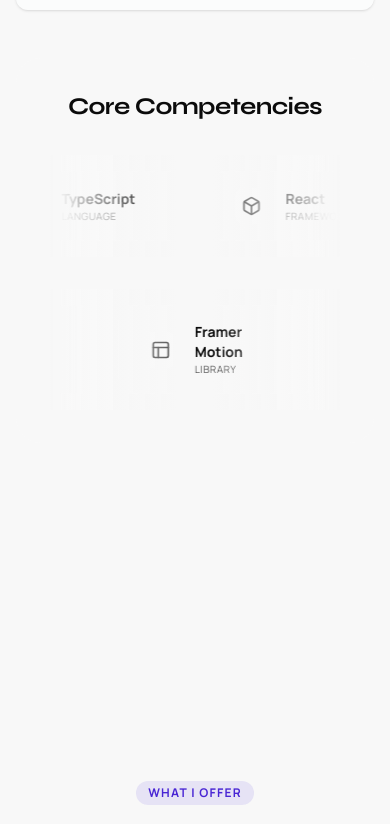
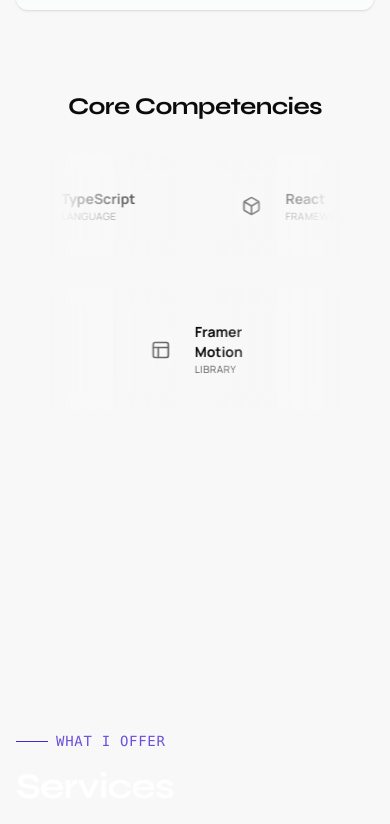
Before and after one commit to Rangga11268/darell-rangga, a Next.js app: page / in a window 390 px wide. Shown: the part 4531-5355 px from the top of the page. Built offline with nearby package versions, Linux system fonts and the light colour scheme; no server answers.

Commit message:
feat: Add internationalization support with new translation data and a services section component.

```diff
--- a/src/app/components/services-section.tsx
+++ b/src/app/components/services-section.tsx
@@ -1,116 +1,233 @@
 "use client";
 
-import { useState } from "react";
 import { motion } from "framer-motion";
+import { useLanguage } from "@/app/providers/language-provider";
+import {
+  Code2,
+  Database,
+  Layout,
+  Smartphone,
+  Zap,
+  Rocket,
+  ArrowRight,
+} from "lucide-react";
 
-import { Code, Palette, Rocket, Zap, Smartphone, Database } from "lucide-react";
-import { SectionTitle } from "@/app/components/section-title";
-import { useLanguage } from "@/app/providers/language-provider";
+const ICONS = {
+  web: Code2,
+  db: Database,
+  visual: Layout,
+  mobile: Smartphone,
+  speed: Zap,
+  deploy: Rocket,
+};
 
 export function ServicesSection() {
-  const { t } = useLanguage();
-  const [position, setPosition] = useState({ x: 0, y: 0 });
-  const [opacity, setOpacity] = useState(0);
+  const { t, language } = useLanguage();
+  const services = t.services.items;
 
-  const handleMouseMove = (e: React.MouseEvent<HTMLDivElement>) => {
-    if (!e.currentTarget) return;
-    const rect = e.currentTarget.getBoundingClientRect();
-    setPosition({ x: e.clientX - rect.left, y: e.clientY - rect.top });
+  // Animation variants
+  const containerVariants = {
+    hidden: { opacity: 0 },
+    visible: {
+      opacity: 1,
+      transition: {
+        staggerChildren: 0.1,
+      },
+    },
   };
 
-  const handleMouseEnter = () => setOpacity(1);
-  const handleMouseLeave = () => setOpacity(0);
-
-  const services = [
-    {
-      icon: Code,
-      title: t.services.items.web.title,
-      description: t.services.items.web.desc,
+  const itemVariants = {
+    hidden: { opacity: 0, y: 20 },
+    visible: {
+      opacity: 1,
+      y: 0,
+      transition: { duration: 0.5 },
     },
-    {
-      icon: Database,
-      title: t.services.items.db.title,
-      description: t.services.items.db.desc,
-    },
-    {
-      icon: Palette,
-      title: t.services.items.visual.title,
-      description: t.services.items.visual.desc,
-    },
-    {
-      icon: Smartphone,
-      title: t.services.items.mobile.title,
-      description: t.services.items.mobile.desc,
-    },
-    {
-      icon: Zap,
-      title: t.services.items.speed.title,
-      description: t.services.items.speed.desc,
-    },
-    {
-      icon: Rocket,
-      title: t.services.items.deploy.title,
-      description: t.services.items.deploy.desc,
-    },
-  ];
+  };
 
   return (
-    <section id="services" className="py-32 relative">
-      <div className="container px-4 md:px-6 mx-auto">
-        <SectionTitle title={t.services.title} subtitle={t.services.subtitle} />
+    <section id="services" className="py-20 md:py-32 relative overflow-hidden">
+      {/* Background Ambience */}
+      <div className="absolute inset-0 bg-black pointer-events-none -z-20" />
+      <div className="absolute top-1/4 left-0 w-[500px] h-[500px] bg-purple-500/10 rounded-full blur-[120px] -z-10" />
+      <div className="absolute bottom-1/4 right-0 w-[500px] h-[500px] bg-cyan-500/10 rounded-full blur-[120px] -z-10" />
 
-        <div
-          onMouseMove={handleMouseMove}
-          onMouseEnter={handleMouseEnter}
-          onMouseLeave={handleMouseLeave}
-          className="grid grid-cols-1 md:grid-cols-2 lg:grid-cols-3 gap-6 relative"
+      <div className="container mx-auto px-4">
+        {/* Header */}
+        <div className="mb-16 md:mb-24 space-y-4">
+          <motion.div
+            initial={{ opacity: 0, x: -20 }}
+            whileInView={{ opacity: 1, x: 0 }}
+            transition={{ duration: 0.6 }}
+            viewport={{ once: true }}
+            className="flex items-center gap-2 text-primary/80 font-mono text-sm uppercase tracking-wider"
           >
-          {/* Spotlight Effect Overlay */}
-          <div
-            className="absolute inset-0 pointer-events-none transition-opacity duration-500 z-10"
-            style={{
-              opacity,
-              background: `radial-gradient(600px circle at ${position.x}px ${position.y}px, rgba(255,255,255,0.06), transparent 40%)`,
-            }}
-          />
+            <span className="w-8 h-[1px] bg-primary" />
+            {t.services.subtitle}
+          </motion.div>
 
-          {services.map((service, index) => {
-            const Icon = service.icon;
+          <motion.h2
+            initial={{ opacity: 0, y: 20 }}
+            whileInView={{ opacity: 1, y: 0 }}
+            transition={{ duration: 0.6, delay: 0.1 }}
+            viewport={{ once: true }}
+            className="text-4xl md:text-6xl font-display font-bold text-transparent bg-clip-text bg-gradient-to-r from-white via-white/80 to-white/40 max-w-2xl"
+          >
+            {t.services.title}
+          </motion.h2>
+        </div>
+
+        {/* Services Grid */}
+        <motion.div
+          variants={containerVariants}
+          initial="hidden"
+          whileInView="visible"
+          viewport={{ once: true }}
+          className="grid grid-cols-1 md:grid-cols-2 lg:grid-cols-3 gap-6"
+        >
+          {Object.entries(services).map(([key, service], index) => {
+            const Icon = ICONS[key as keyof typeof ICONS] || Code2;
+
             return (
               <motion.div
-                key={service.title}
-                initial={{ opacity: 0, y: 20 }}
-                whileInView={{ opacity: 1, y: 0 }}
-                viewport={{ once: true }}
-                transition={{ duration: 0.5, delay: index * 0.1 }}
-                className="h-full relative z-20"
+                key={key}
+                variants={itemVariants}
+                className="group relative p-8 rounded-3xl bg-white/5 border border-white/10 hover:border-primary/50 transition-all duration-500 backdrop-blur-sm overflow-hidden"
               >
-                <div className="h-full bg-card/40 backdrop-blur-sm border border-white/5 rounded-xl overflow-hidden hover:bg-white/5 transition-all duration-300 group">
-                  {/* Local Glow */}
-                  <div
-                    className="absolute inset-0 opacity-0 group-hover:opacity-100 transition-opacity duration-300 pointer-events-none"
-                    style={{
-                      background: `radial-gradient(400px circle at ${position.x}px ${position.y}px, var(--primary), transparent 100%)`,
-                      opacity: 0.1,
-                    }}
-                  />
+                {/* Hover Gradient Overlay */}
+                <div className="absolute inset-0 bg-gradient-to-br from-primary/10 via-transparent to-transparent opacity-0 group-hover:opacity-100 transition-opacity duration-500" />
 
-                  <div className="p-6">
-                    <div className="w-12 h-12 rounded-xl bg-primary/10 flex items-center justify-center mb-4 group-hover:scale-110 group-hover:bg-primary group-hover:text-white transition-all duration-300">
-                      <Icon className="w-6 h-6 text-primary group-hover:text-white transition-colors" />
+                {/* Icon */}
+                <div className="relative z-10 w-12 h-12 rounded-xl bg-white/5 border border-white/10 flex items-center justify-center mb-6 text-primary group-hover:scale-110 group-hover:bg-primary group-hover:text-black transition-all duration-300">
+                  <Icon className="w-6 h-6" />
                 </div>
-                    <h3 className="text-xl font-bold font-display mb-2 group-hover:text-primary transition-colors">
+
+                {/* Content */}
+                <div className="relative z-10 space-y-3">
+                  <h3 className="text-xl font-bold text-white group-hover:text-primary transition-colors">
                     {service.title}
                   </h3>
                   <p className="text-muted-foreground leading-relaxed text-sm">
-                      {service.description}
+                    {service.desc}
                   </p>
                 </div>
+
+                {/* Decorative Corner */}
+                <div className="absolute top-0 right-0 p-4 opacity-0 group-hover:opacity-100 transition-opacity duration-300 transform translate-x-2 -translate-y-2 group-hover:translate-x-0 group-hover:translate-y-0">
+                  <ArrowRight className="w-5 h-5 text-zinc-500 -rotate-45" />
                 </div>
               </motion.div>
             );
           })}
+        </motion.div>
+
+        {/* Pricing Packages */}
+        <div className="mt-32 mb-16">
+          <div className="text-center mb-16 space-y-4">
+            <h3 className="text-3xl md:text-5xl font-display font-bold text-white">
+              {t.services.packages.title}
+            </h3>
+            <p className="text-muted-foreground max-w-2xl mx-auto">
+              {t.services.packages.subtitle}
+            </p>
           </div>
+
+          <div className="grid grid-cols-1 md:grid-cols-3 gap-8">
+            {t.services.packages.tiers.map((tier, index) => (
+              <motion.div
+                key={index}
+                initial={{ opacity: 0, y: 30 }}
+                whileInView={{ opacity: 1, y: 0 }}
+                transition={{ duration: 0.5, delay: index * 0.2 }}
+                viewport={{ once: true }}
+                className={`relative p-8 rounded-3xl border backdrop-blur-md flex flex-col group overflow-hidden ${
+                  tier.popular
+                    ? "bg-white/10 border-primary/50 shadow-[0_0_50px_rgba(var(--primary-rgb),0.1)]"
+                    : "bg-white/5 border-white/10 hover:border-white/20"
+                }`}
+              >
+                {/* Popular Badge */}
+                {tier.popular && (
+                  <div className="absolute top-0 right-0 bg-primary text-black text-xs font-bold px-3 py-1 rounded-bl-xl">
+                    POPULAR
+                  </div>
+                )}
+
+                {/* Header */}
+                <div className="mb-6 space-y-2">
+                  <h4 className="text-xl font-bold text-white">{tier.name}</h4>
+                  <div className="text-3xl font-display font-bold text-primary">
+                    {tier.price}
+                  </div>
+                  <p className="text-sm text-muted-foreground">{tier.desc}</p>
+                </div>
+
+                {/* Tech Stack Mini-Badge */}
+                <div className="mb-6 bg-black/30 rounded-lg p-2 text-xs font-mono text-primary/80 border border-white/5 flex items-center gap-2">
+                  <Zap className="w-3 h-3" />
+                  {tier.tech}
+                </div>
+
+                {/* Features List */}
+                <ul className="space-y-4 flex-1 mb-8">
+                  {tier.features.map((feature, i) => (
+                    <li
+                      key={i}
+                      className="flex items-start gap-3 text-sm text-gray-300"
+                    >
+                      <div className="mt-1 min-w-[16px]">
+                        <div className="w-4 h-4 rounded-full bg-primary/20 flex items-center justify-center">
+                          <div className="w-1.5 h-1.5 rounded-full bg-primary" />
+                        </div>
+                      </div>
+                      {feature}
+                    </li>
+                  ))}
+                </ul>
+
+                {/* CTA Button */}
+                <a
+                  href="#contact"
+                  className={`w-full py-3 rounded-xl font-bold text-center transition-all duration-300 ${
+                    tier.popular
+                      ? "bg-primary text-black hover:shadow-[0_0_20px_rgba(var(--primary-rgb),0.4)]"
+                      : "bg-white/5 text-white hover:bg-white/10"
+                  }`}
+                >
+                  {language === "en" ? "Select Plan" : "Pilih Paket"}
+                </a>
+              </motion.div>
+            ))}
+          </div>
+        </div>
+
+        {/* Call to Action (Previously existed, now below packages) */}
+        <motion.div
+          initial={{ opacity: 0, y: 30 }}
+          whileInView={{ opacity: 1, y: 0 }}
+          transition={{ duration: 0.6, delay: 0.4 }}
+          viewport={{ once: true }}
+          className="mt-20 p-8 md:p-12 rounded-3xl bg-gradient-to-r from-blue-900/20 to-purple-900/20 border border-white/10 backdrop-blur-md text-center relative overflow-hidden"
+        >
+          <div className="absolute inset-0 bg-[url('/img/grid.svg')] opacity-20" />
+          <div className="relative z-10 space-y-6">
+            <h3 className="text-2xl md:text-3xl font-bold text-white">
+              {language === "en" ? "Ready to Launch?" : "Siap Meluncur?"}
+            </h3>
+            <p className="text-white/60 max-w-xl mx-auto">
+              {language === "en"
+                ? "Pricing is tailored to your specific needs. Let's discuss your project scope and find the best solution."
+                : "Harga disesuaikan dengan kebutuhan spesifik Anda. Mari diskusikan cakupan proyek Anda dan temukan solusi terbaik."}
+            </p>
+            <a
+              href="#contact"
+              className="inline-flex items-center gap-2 px-8 py-4 bg-white text-black font-bold rounded-full hover:bg-primary hover:text-black transition-all duration-300 hover:scale-105"
+            >
+              {language === "en" ? "Get a Quote" : "Dapatkan Penawaran"}
+              <ArrowRight className="w-4 h-4" />
+            </a>
+          </div>
+        </motion.div>
       </div>
     </section>
   );
--- a/src/app/data/translations.ts
+++ b/src/app/data/translations.ts
@@ -104,6 +104,53 @@
           title: "DevOps & CI/CD",
           desc: "Automated testing and deployment pipelines.",
         },
+      },
+
+      packages: {
+        title: "Development Packages",
+        subtitle: "Choose Your Launchpad",
+        tiers: [
+          {
+            name: "Starter",
+            price: "Starts at $300",
+            desc: "Perfect for personal portfolios or simple landing pages.",
+            features: [
+              "Single Page / Landing Page",
+              "Next.js + Tailwind CSS",
+              "Fully Responsive",
+              "Basic SEO Setup",
+              "1 Week Delivery",
+            ],
+            tech: "React, Framer Motion",
+          },
+          {
+            name: "Business Growth",
+            price: "Starts at $800",
+            desc: "Robust full-stack solution for data-driven businesses.",
+            features: [
+              "Dynamic CMS (Laravel Filament)",
+              "Database Design (MySQL)",
+              "User Authentication & Roles",
+              "Interactive Dashboard",
+              "2-4 Weeks Delivery",
+            ],
+            tech: "Laravel + React (Inertia) / Next.js",
+            popular: true,
+          },
+          {
+            name: "Enterprise",
+            price: "Custom Quote",
+            desc: "Complex web applications with specific business logic.",
+            features: [
+              "Full-scale Web Application",
+              "Custom Backend & API",
+              "Auth & User Management",
+              "Payment Gateway Integration",
+              "Prioritized Support",
+            ],
+            tech: "Full Stack MERN/T3",
+          },
+        ],
       },
     },
     contact: {
@@ -263,6 +310,52 @@
           desc: "Pengujian otomatis dan jalur penerapan.",
         },
       },
+      packages: {
+        title: "Paket Pengembangan",
+        subtitle: "Pilih Solusi Anda",
+        tiers: [
+          {
+            name: "Starter",
+            price: "Mulai Rp 1.5jt",
+            desc: "Cocok untuk portofolio atau landing page sederhana.",
+            features: [
+              "Single Page / Landing Page",
+              "Next.js + Tailwind CSS",
+              "Responsif di Semua Layar",
+              "Setup SEO Dasar",
+              "Estimasi 1 Minggu",
+            ],
+            tech: "React, Framer Motion",
+          },
+          {
+            name: "Business / UMKM",
+            price: "Mulai Rp 4jt",
+            desc: "Solusi website dinamis & powerful. Favorit bisnis di Indonesia.",
+            features: [
+              "Admin Panel (Laravel Filament)",
+              "Database MySQL Terintegrasi",
+              "Sistem Login & Manajemen Data",
+              "Laporan & Dashboard Real-time",
+              "Estimasi 2-4 Minggu",
+            ],
+            tech: "Laravel + React (Inertia) / Next.js",
+            popular: true,
+          },
+          {
+            name: "Enterprise",
+            price: "Hubungi Saya",
+            desc: "Aplikasi web kompleks dengan logika bisnis khusus.",
+            features: [
+              "Aplikasi Web Skala Penuh",
+              "Backend & API Kustom",
+              "Sistem Login & User",
+              "Integrasi Payment Gateway",
+              "Prioritas Support",
+            ],
+            tech: "Full Stack Custom",
+          },
+        ],
+      },
     },
     contact: {
       title: "Hubungi Saya",
```
Lines whose indentation alone changed are shown as unchanged.
